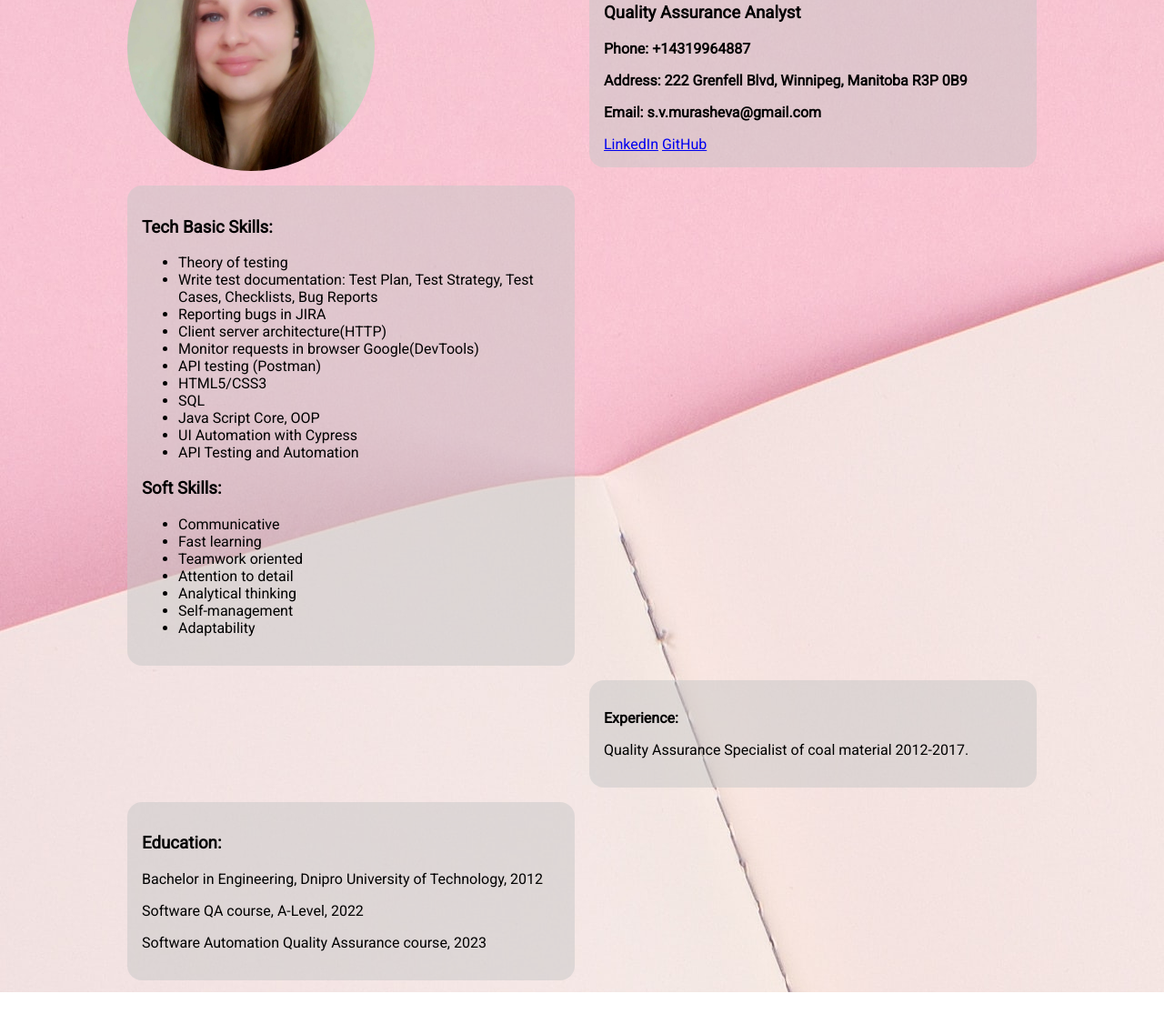
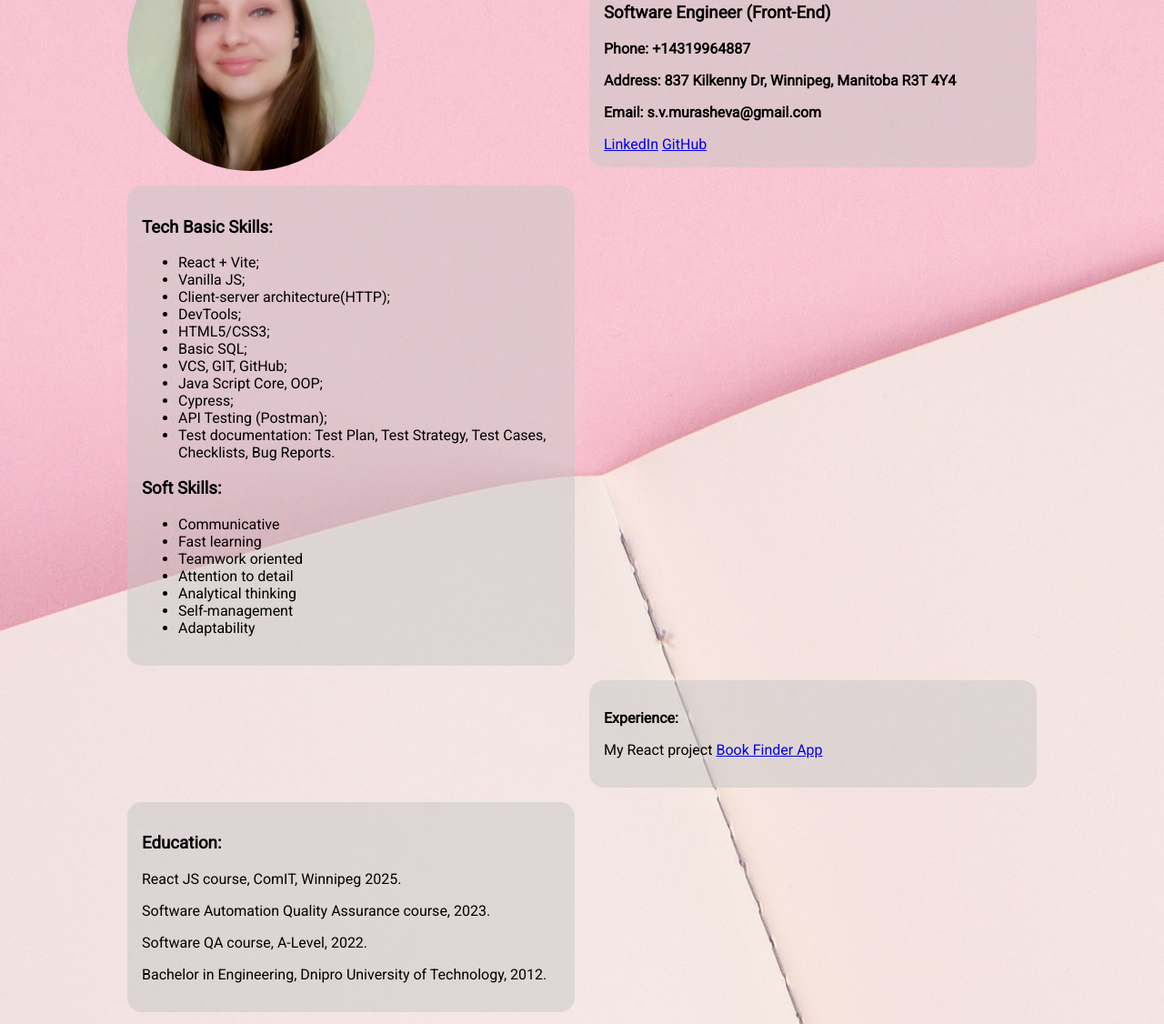
Before and after one commit to svmurasheva/resume, a plain HTML site: page index.html in a window 1280 px wide. Shown: the part 113-1239 px from the top of the page at 91% size. Before the commit the page ends 1204 px from the top, so only its background shows below. Drawn offline with Linux system fonts and the light colour scheme.

Commit message:
Updated profile

```diff
--- a/index.html
+++ b/index.html
@@ -20,9 +20,9 @@
         alt="profile-photo" class="img-containe">
       <div class="card">
         <h2>Svitlana Murasheva</h2>
-        <h3>Quality Assurance Analyst</h3>
+        <h3>Software Engineer (Front-End)</h3>
         <p><b>Phone: +14319964887</b></p>
-        <p><b>Address: 222 Grenfell Blvd, Winnipeg, Manitoba R3P 0B9 </b></p>
+        <p><b>Address: 837 Kilkenny Dr, Winnipeg, Manitoba R3T 4Y4 </b></p>
         <p><b>Email: s.v.murasheva@gmail.com</b></p>
         <a href="https://www.linkedin.com/in/svitlana-murasheva-328571232/">LinkedIn</a>
         <a href="https://github.com/svmurasheva?tab=repositories">GitHub</a>
@@ -33,17 +33,17 @@
       <div id="skills" class="card">
         <h3>Tech Basic Skills:</h3>
         <ul>
-          <li>Theory of testing</li>
-          <li>Write test documentation: Test Plan, Test Strategy, Test Cases, Checklists, Bug Reports</li>
-          <li>Reporting bugs in JIRA</li>
-          <li>Client server architecture(HTTP)</li>
-          <li>Monitor requests in browser Google(DevTools)</li>
-          <li>API testing (Postman)</li>
-          <li>HTML5/CSS3</li>
-          <li>SQL</li>
-          <li>Java Script Core, OOP</li>
-          <li>UI Automation with Cypress</li>
-          <li>API Testing and Automation</li>
+          <li>React + Vite;</li>
+          <li>Vanilla JS;</li>
+          <li>Client-server architecture(HTTP);</li>
+          <li>DevTools;</li>
+          <li>HTML5/CSS3;</li>
+          <li>Basic SQL;</li>
+          <li>VCS, GIT, GitHub;</li>
+          <li>Java Script Core, OOP;</li>
+          <li>Cypress;</li>
+          <li>API Testing (Postman);</li>
+          <li>Test documentation: Test Plan, Test Strategy, Test Cases, Checklists, Bug Reports.</li>
         </ul>
         <h3>Soft Skills:</h3>
         <ul>
@@ -61,15 +61,18 @@
     <div class="row row-right">
       <div id="experience" class="card">
         <p><b>Experience:</b></p>
-        <p>Quality Assurance Specialist of coal material  2012-2017.</p>
+        <p>My React project
+          <a href="https://github.com/svmurasheva/book-finder-app">Book Finder App</a>
+        </p>
       </div>
     </div>
     <div class="row row-left">
       <div class="card">
         <h3>Education:</h3>
-        <p>Bachelor in Engineering, Dnipro University of Technology, 2012</p>
-        <p>Software QA course, A-Level, 2022 </p>
-        <p>Software Automation Quality Assurance course, 2023 </p>
+        <p>React JS course, ComIT, Winnipeg 2025.</p>
+        <p>Software Automation Quality Assurance course, 2023.</p>
+        <p>Software QA course, A-Level, 2022.</p>
+        <p>Bachelor in Engineering, Dnipro University of Technology, 2012.</p>
       </div>
     </div>
   </div>
```
